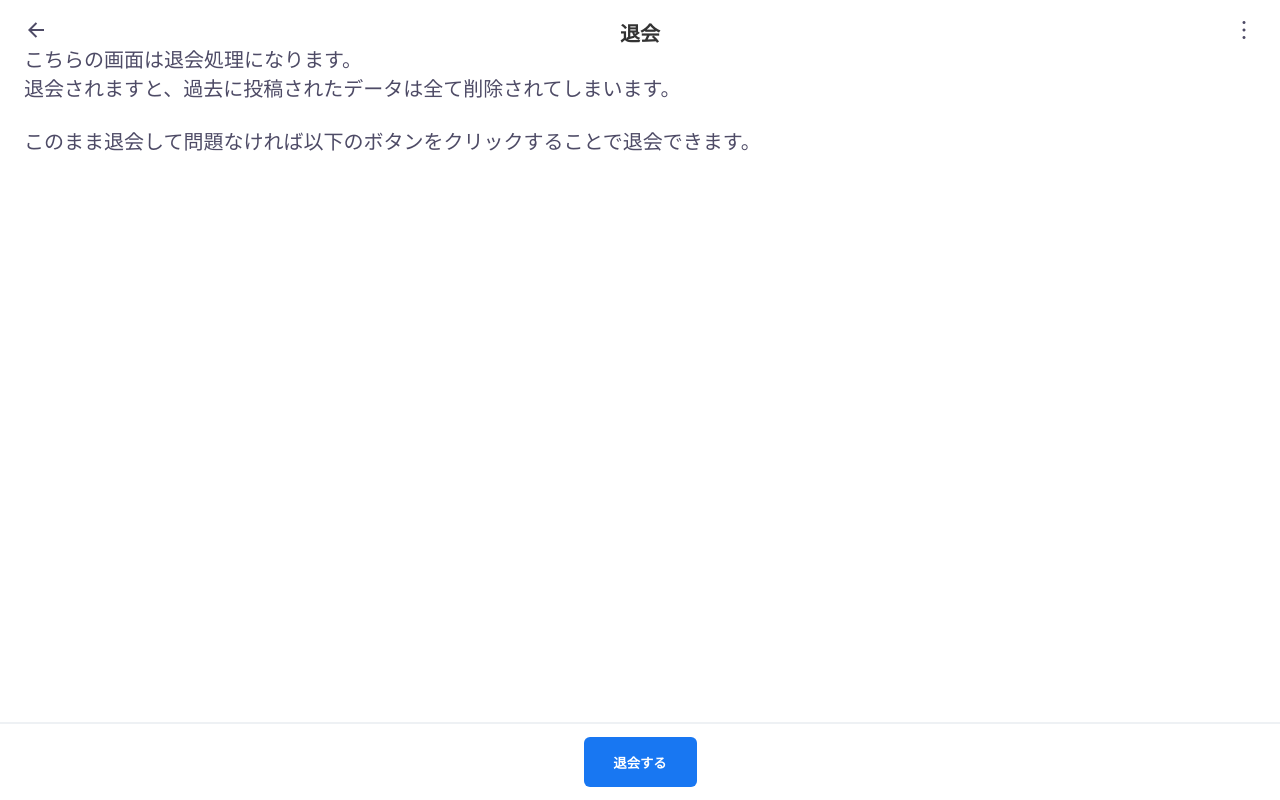
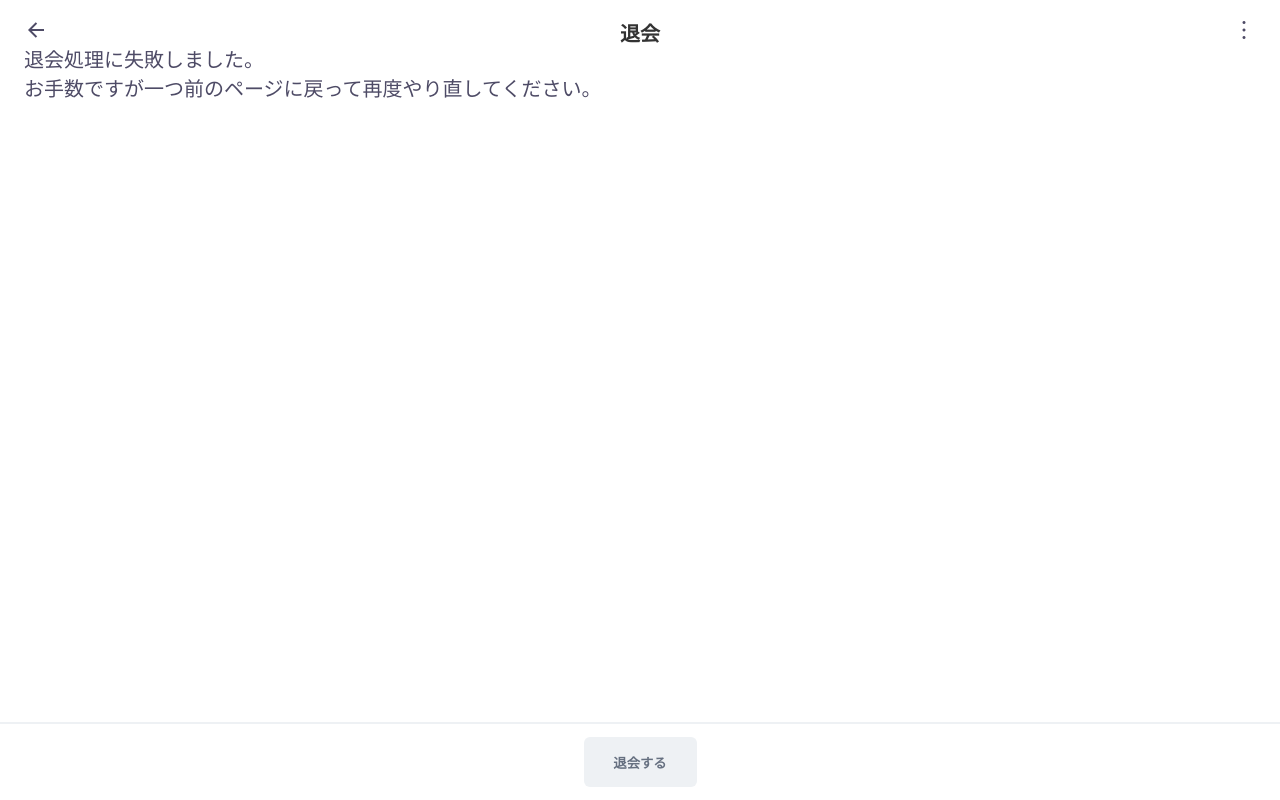
Before and after one commit to ttcksf/code-tips-app, a React (Create React App) app: page /accountdelete in a window 1280 px wide. Built offline with nearby package versions, Linux system fonts and the light colour scheme.

Commit message:
signOutDesc signOut

```diff
--- a/src/components/common/atoms/CommonButton.js
+++ b/src/components/common/atoms/CommonButton.js
@@ -4,14 +4,14 @@ import "./CommonButton.css";
 const CommonButton = ({ isPostingButton, commonBtnText, onClick }) => {
   return (
     <div className="common-footer">
-      <button
-        style={
-          isPostingButton ? style.commonTrueButton : style.commonFalseButton
-        }
-        onClick={onClick}
-      >
-        {commonBtnText}
-      </button>
+      {/* isInputButtonでクリックできるボタンとできないボタンを出力仕分けている */}
+      {isPostingButton ? (
+        <button style={style.commonTrueButton} onClick={onClick}>
+          {commonBtnText}
+        </button>
+      ) : (
+        <button style={style.commonFalseButton}>{commonBtnText}</button>
+      )}
     </div>
   );
 };
--- a/src/screens/AccountDelete/AccountDelete.js
+++ b/src/screens/AccountDelete/AccountDelete.js
@@ -1,5 +1,5 @@
 //account-delete
-import React, { useState } from "react";
+import React, { useEffect, useState } from "react";
 import { useSelector } from "react-redux";
 import { useNavigate } from "react-router-dom";
 import CommonButton from "../../components/common/atoms/CommonButton";
@@ -10,7 +10,7 @@ import "./AccountDelete.css";
 const AccountDelete = () => {
   const [signOutError, setSignOutError] = useState(false);
   const navigate = useNavigate();
-  const isPostingButton = true;
+  const [isPostingButton, setIsPostingButton] = useState(false);
 
   const stateUser = useSelector((state) => state.user);
   let deleteUser = auth.currentUser;
@@ -19,7 +19,6 @@ const AccountDelete = () => {
   } else {
     if (auth.currentUser) {
       deleteUser = auth.currentUser;
-      console.log(deleteUser);
     }
   }
 
@@ -36,11 +35,23 @@ const AccountDelete = () => {
 
   const signOutDesc = () => {
     if (!signOutError) {
-      return "こちらの画面は退会処理になります。\n退会されますと、過去に投稿されたデータは全て削除されてしまいます。\n\nこのまま退会して問題なければ以下のボタンをクリックすることで退会できます。";
+      if (deleteUser !== null) {
+        return "こちらの画面は退会処理になります。\n退会されますと、過去に投稿されたデータは全て削除されてしまいます。\n\nこのまま退会して問題なければ以下のボタンをクリックすることで退会できます。";
+      } else {
+        return "退会処理に失敗しました。\nお手数ですが一つ前のページに戻って再度やり直してください。";
+      }
     } else {
       return "退会処理に失敗しました。\nお手数ですが以下の宛先までお問い合わせください。\n\n\n【宛先】ttc0104ksf1993@gmail.com";
     }
   };
+
+  useEffect(() => {
+    if (deleteUser !== null) {
+      setIsPostingButton(true);
+    } else {
+      setIsPostingButton(false);
+    }
+  }, []);
 
   return (
     <>
@@ -59,7 +70,7 @@ const AccountDelete = () => {
       <CommonButton
         commonBtnText="退会する"
         isPostingButton={isPostingButton}
-        onClick={() => signOut()}
+        onClick={signOut}
       />
     </>
   );
--- a/src/screens/TipsList/TipsList.js
+++ b/src/screens/TipsList/TipsList.js
@@ -22,9 +22,6 @@ const TipsList = () => {
       currentUserId = auth.currentUser.email;
     }
   }
-
-  console.log("currentUserId: ");
-  console.log(currentUserId);
 
   const { data: tips } = useSelector((state) => state.tips);
 
```
